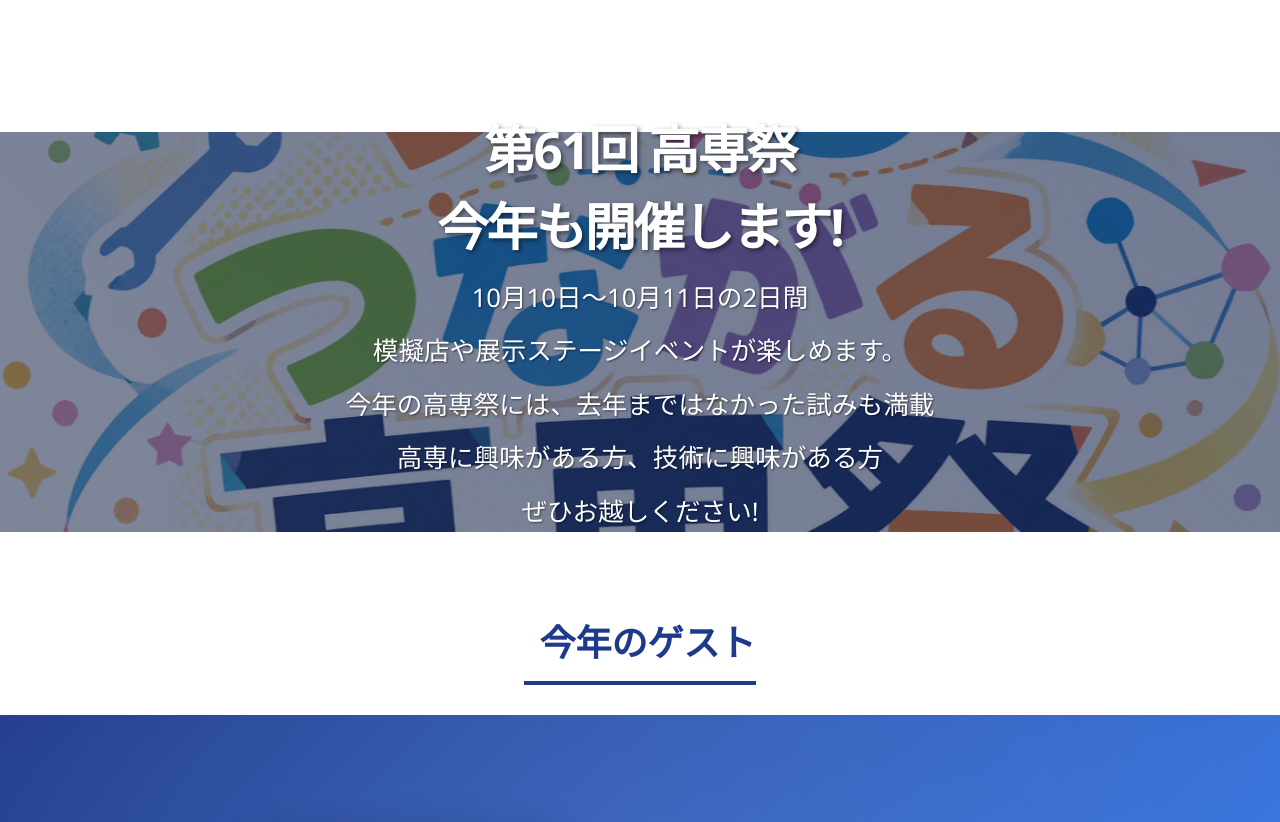
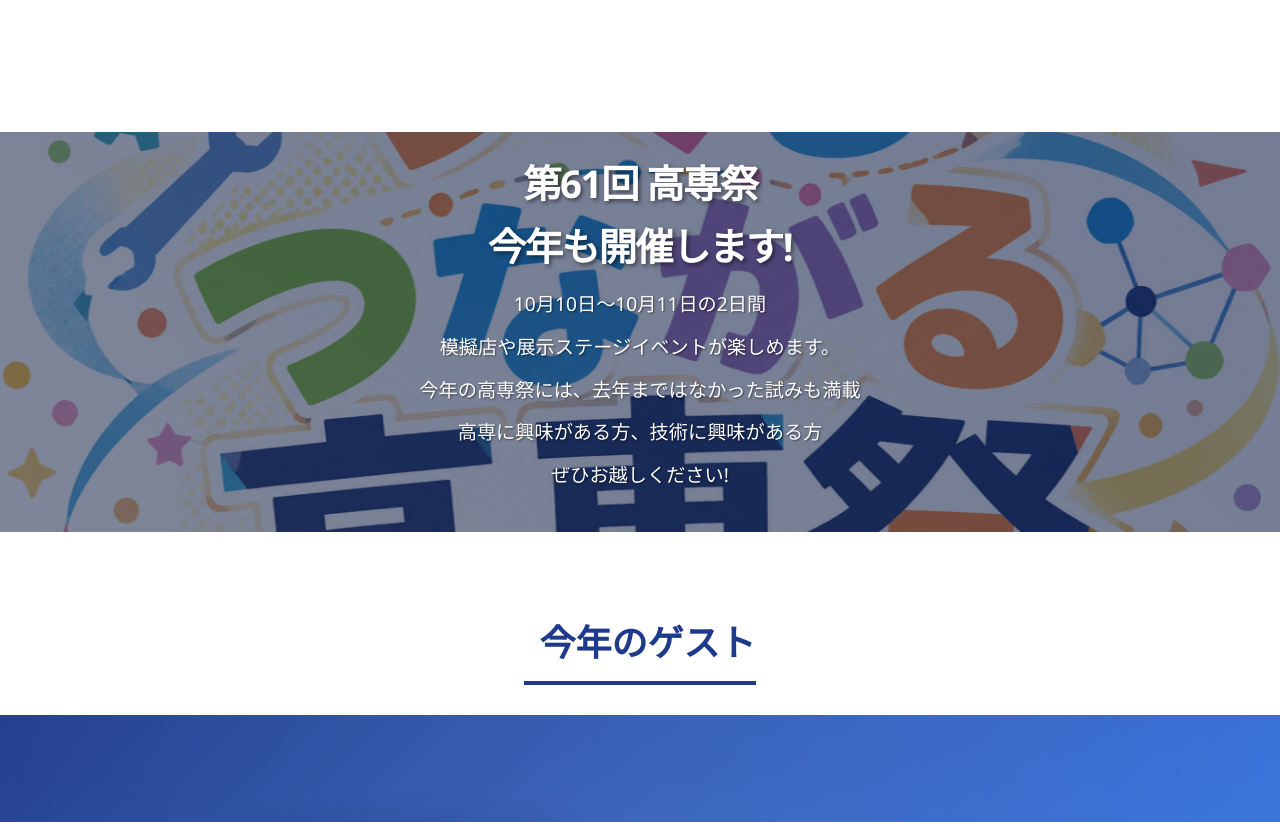
Before and after one commit to M-Koki8910/Kosensai-2026, a website: page public/index.html in a window 1280 px wide. Shown: the part 2020-2842 px from the top of the page. Drawn offline with Linux system fonts and the light colour scheme; no server answers; a script that the page names is missing.

Commit message:
indexヒーロー変更

```diff
--- a/public/style.css
+++ b/public/style.css
@@ -733,7 +733,7 @@ h2::after {
 }
 
 .hero h1 {
-    font-size: clamp(2.6rem, 4vw, 5.6rem);
+    font-size: clamp(2.2rem, 3vw, 4.8rem);
     line-height: 1.12;
     margin-bottom: 20px;
     font-weight: 800;
@@ -742,7 +742,7 @@ h2::after {
 }
 
 .hero p {
-    font-size: clamp(1.1rem, 1.9vw, 2.2rem);
+    font-size: clamp(0.8rem, 1.5vw, 2rem);
     line-height: 1.6;
     font-weight: 300;
     text-shadow: 1px 1px 2px rgba(0, 0, 0, 0.5);
@@ -751,7 +751,7 @@ h2::after {
 .hero .hero-lead {
     max-width: 760px;
     margin: 8px auto 10px;
-    font-size: clamp(1.18rem, 2vw, 2rem);
+    font-size: clamp(0.8rem, 1.5vw, 2rem);
     line-height: 1.7;
     font-weight: 500;
 }
```
